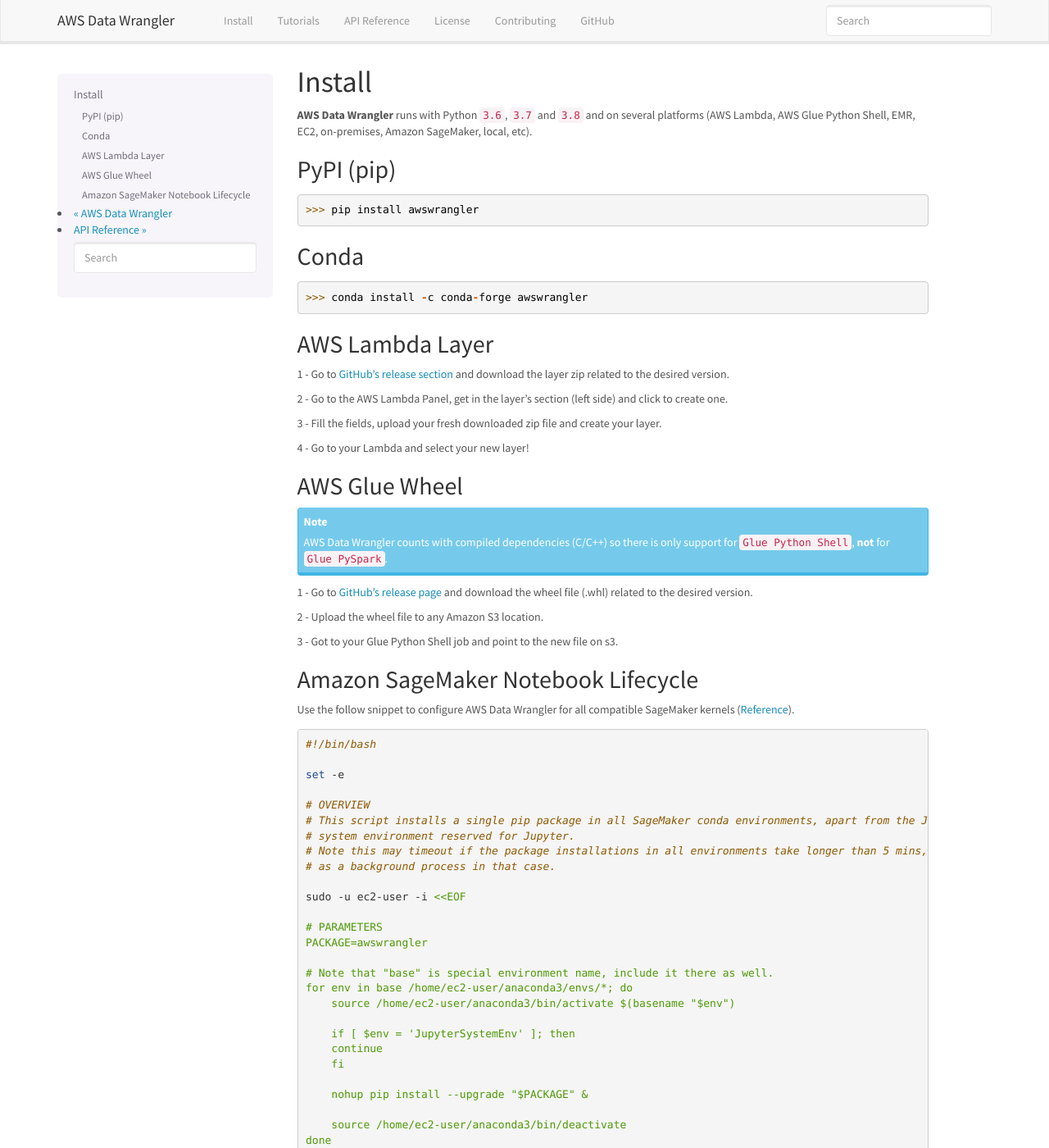
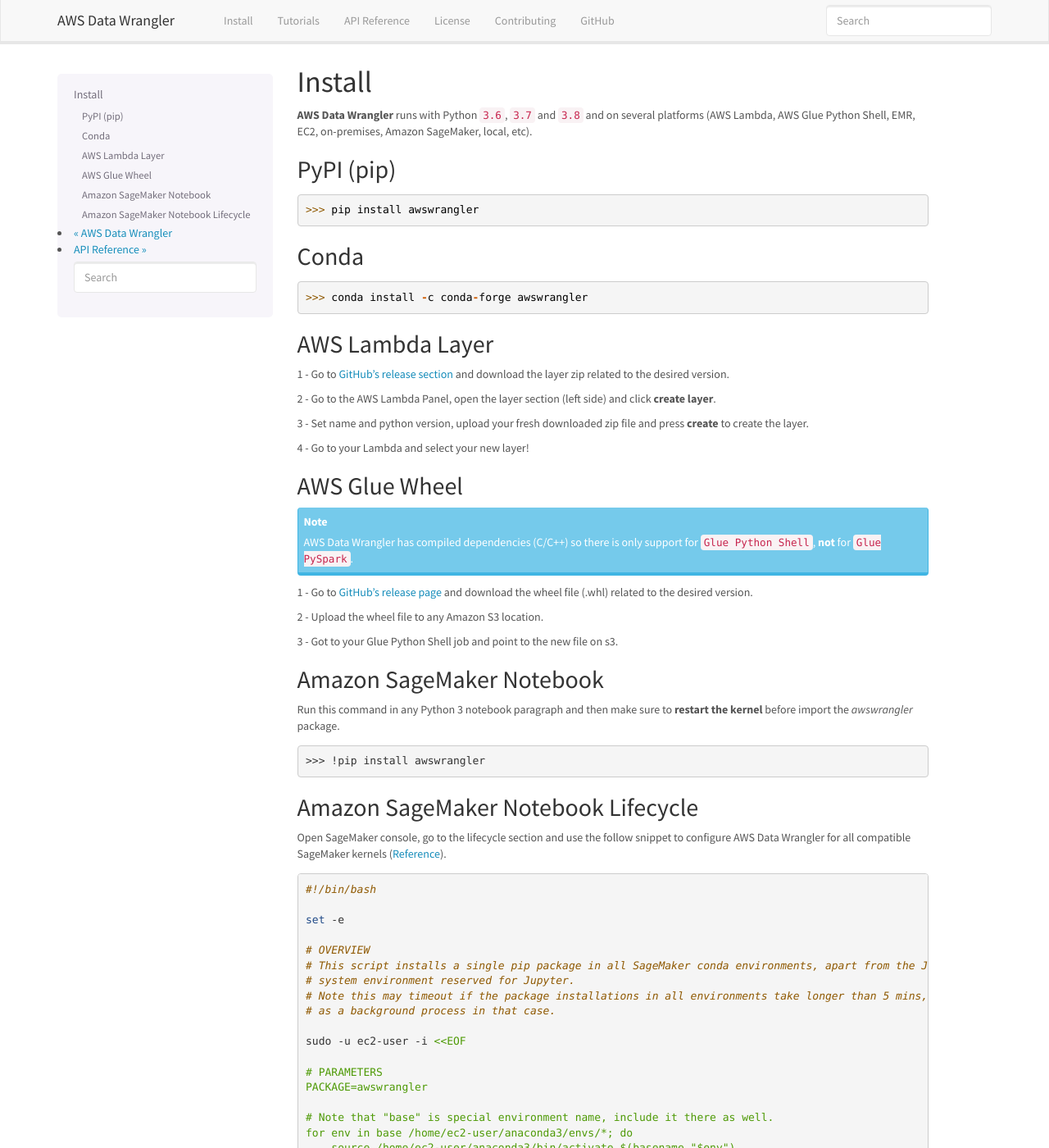
Before and after one commit to aws/aws-sdk-pandas, a Sphinx documentation site: the page built from docs/source/install.rst, in a window 1280 px wide and 1400 px high. Shown: the whole window at 82% size. Built offline with Sphinx 7.4.7, drawn with Linux system fonts in a browser that asks for light colours; the version number could not be read and is left out.

Commit message:
Add sagemaker notebook installation instruction

```diff
--- a/docs/source/install.rst
+++ b/docs/source/install.rst
@@ -21,18 +21,18 @@
 1 - Go to `GitHub's release section <https://github.com/awslabs/aws-data-wrangler/releases>`_
 and download the layer zip related to the desired version.
 
-2 - Go to the AWS Lambda Panel, get in the layer's section (left side)
-and click to create one.
+2 - Go to the AWS Lambda Panel, open the layer section (left side)
+and click **create layer**.
 
-3 - Fill the fields, upload your fresh downloaded zip file
-and create your layer.
+3 - Set name and python version, upload your fresh downloaded zip file
+and press **create** to create the layer.
 
 4 - Go to your Lambda and select your new layer!
 
 AWS Glue Wheel
 --------------
 
-.. note:: AWS Data Wrangler counts with compiled dependencies (C/C++) so there is only support for ``Glue Python Shell``, **not** for ``Glue PySpark``.
+.. note:: AWS Data Wrangler has compiled dependencies (C/C++) so there is only support for ``Glue Python Shell``, **not** for ``Glue PySpark``.
 
 1 - Go to `GitHub's release page <https://github.com/awslabs/aws-data-wrangler/releases>`_ and download the wheel file (.whl) related to the desired version.
 
@@ -40,10 +40,19 @@
 
 3 - Got to your Glue Python Shell job and point to the new file on s3.
 
+Amazon SageMaker Notebook
+-------------------------
+
+Run this command in any Python 3 notebook paragraph and then make sure to
+**restart the kernel** before import the *awswrangler* package.
+
+    >>> !pip install awswrangler
+
 Amazon SageMaker Notebook Lifecycle
 -----------------------------------
 
-Use the follow snippet to configure AWS Data Wrangler for all compatible
+Open SageMaker console, go to the lifecycle section and
+use the follow snippet to configure AWS Data Wrangler for all compatible
 SageMaker kernels (`Reference <https://github.com/aws-samples/amazon-sagemaker-notebook-instance-lifecycle-config-samples/blob/master/scripts/install-pip-package-all-environments/on-start.sh>`_).
 
 .. code-block:: sh
```
